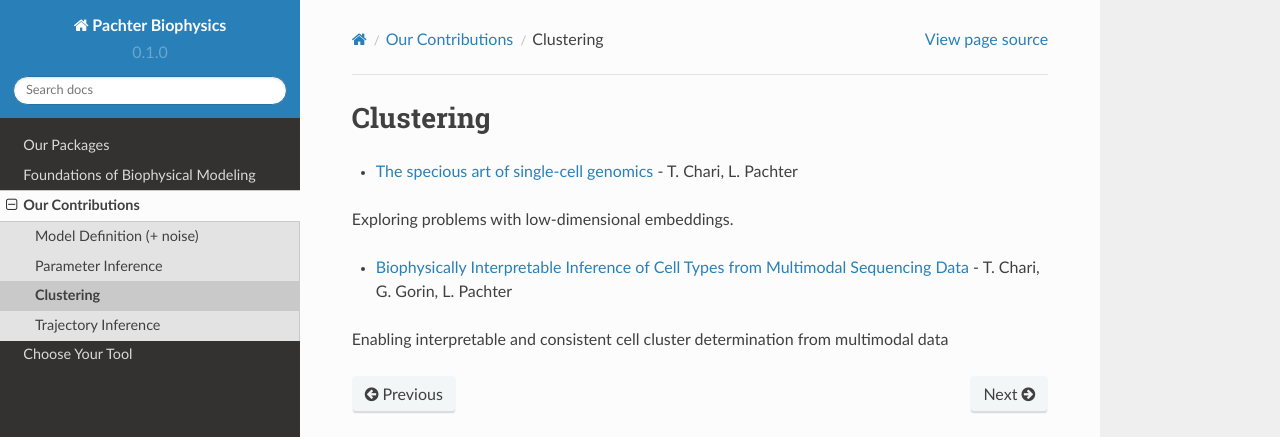
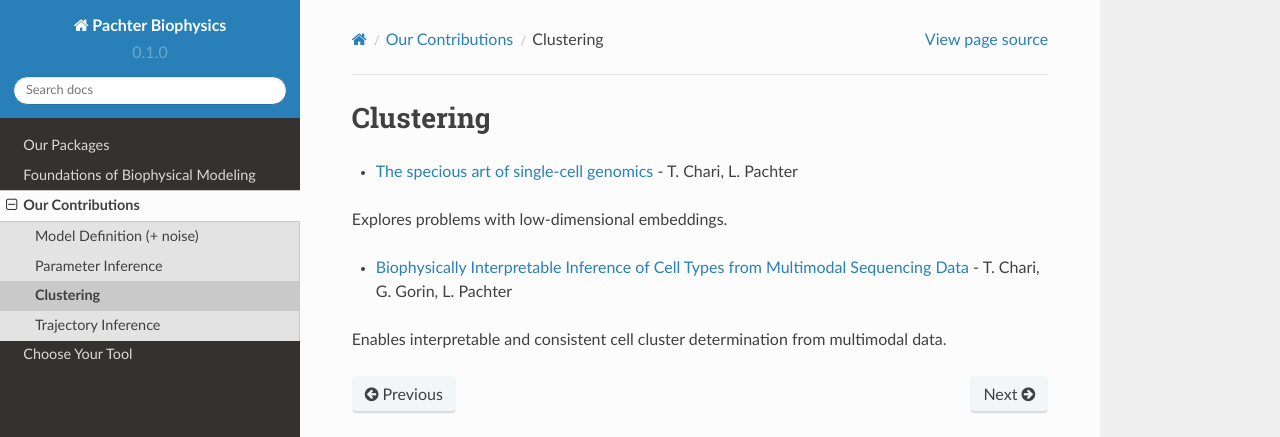
Before and after one commit to pachterlab/biophysics, a Sphinx documentation site: the page built from docs/source/contributions_clustering.rst, in a window 1280 px wide. Shown: the top 437 px of the page. Built offline with Sphinx 7.4.7 and the Read the Docs theme 2.0.0, drawn with Linux system fonts in a browser that asks for light colours; pages that are not in the unit, such as notebooks, are missing from menus.

Commit message:
Update contributions_clustering.rst

```diff
--- a/docs/source/contributions_clustering.rst
+++ b/docs/source/contributions_clustering.rst
@@ -4,8 +4,8 @@ Clustering
 
 * `The specious art of single-cell genomics <https://journals.plos.org/ploscompbiol/article?id=10.1371/journal.pcbi.1011288>`_ - T. Chari, L. Pachter
 
-Exploring problems with low-dimensional embeddings.
+Explores problems with low-dimensional embeddings.
 
 * `Biophysically Interpretable Inference of Cell Types from Multimodal Sequencing Data <https://doi.org/10.1101/2023.09.17.558131>`_ - T. Chari, G. Gorin, L. Pachter
 
-Enabling interpretable and consistent cell cluster determination from multimodal data
+Enables interpretable and consistent cell cluster determination from multimodal data.
```
